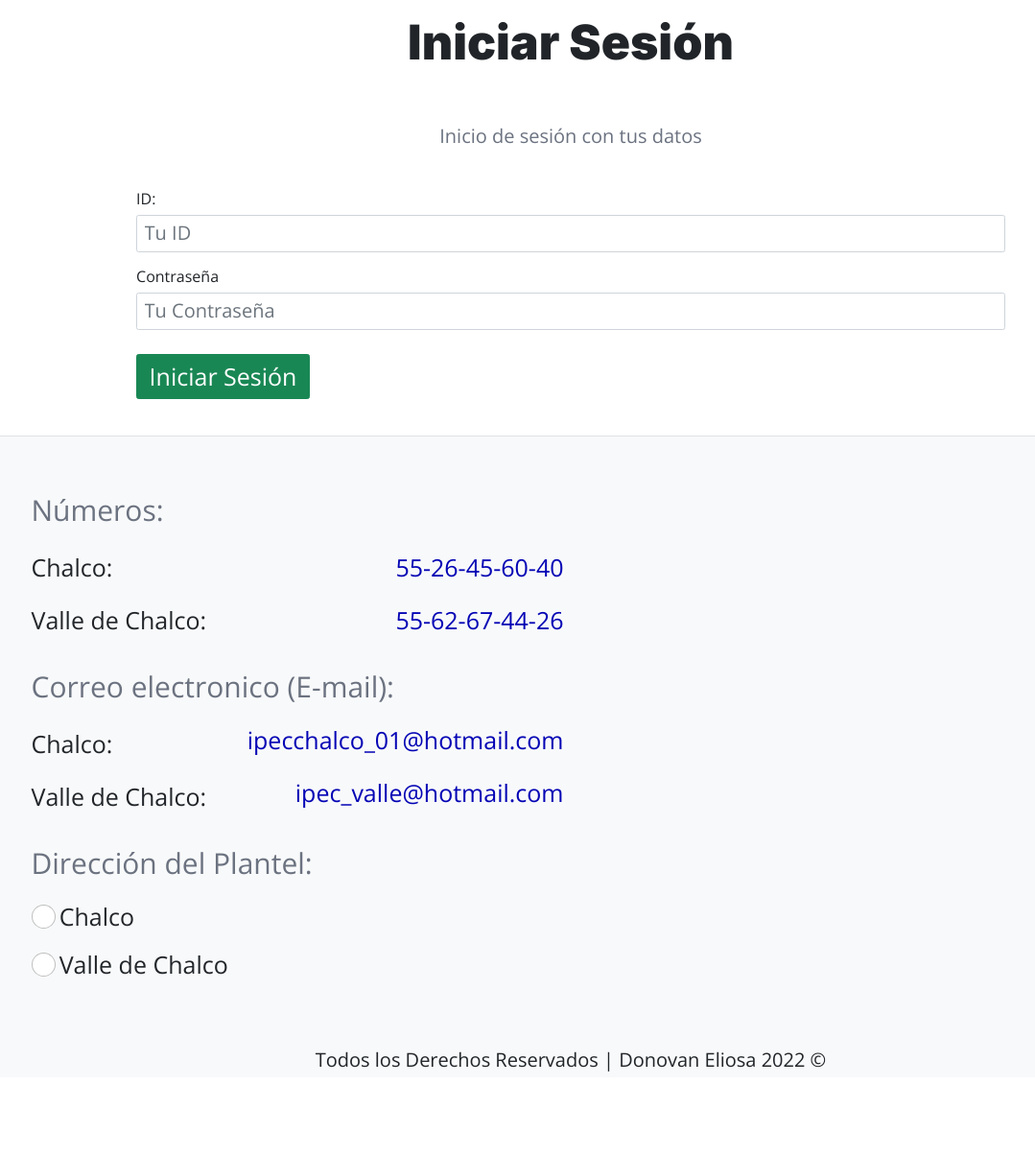
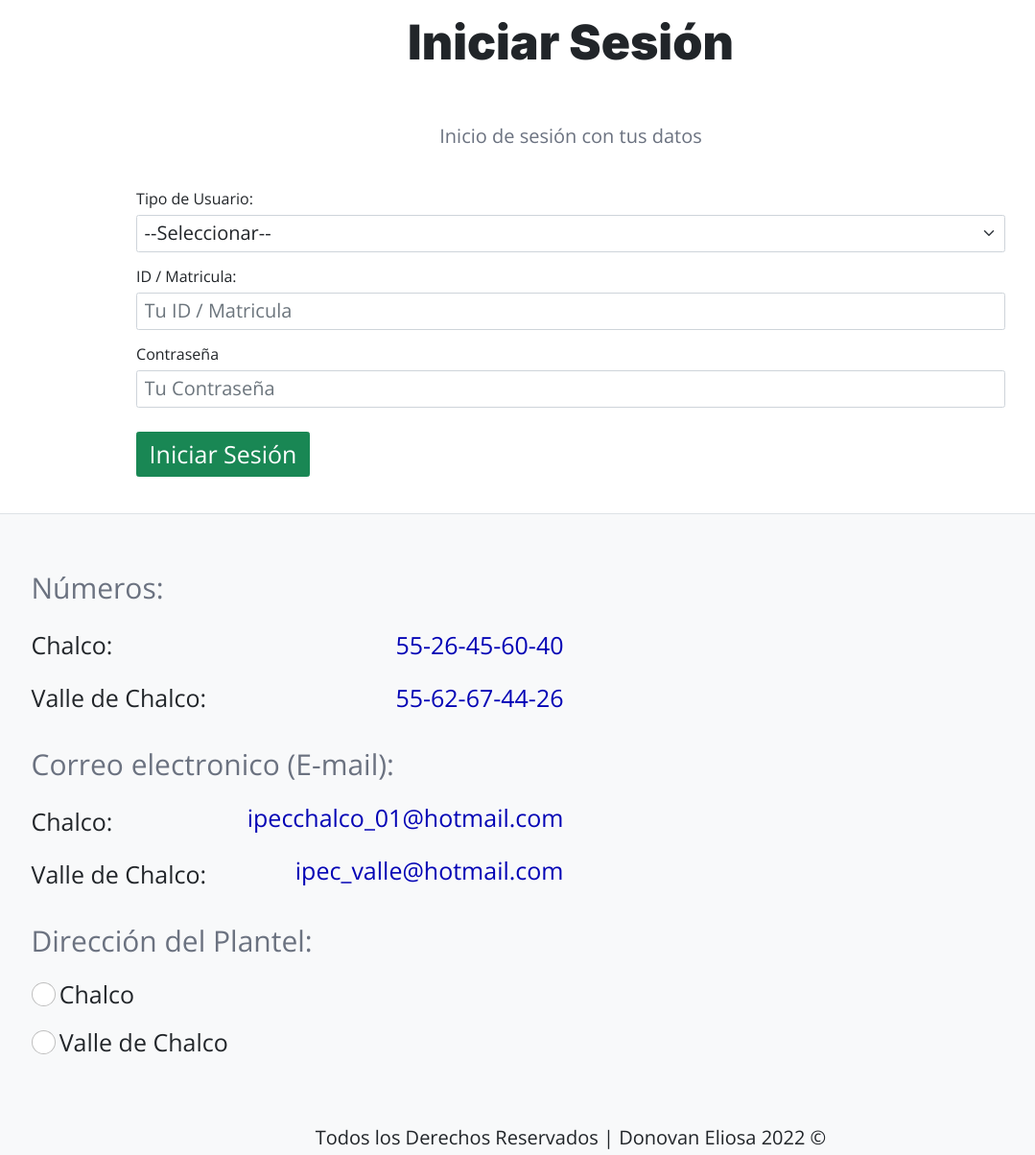
Before and after one commit to Tackless/Grupo-Ipec, a PHP site: page /iniciar-sesion in a window 1280 px wide. Shown: the part 205-1409 px from the top of the page at 96% size, without its empty margins (45-1124 px from the left). Before the commit the page ends 1322 px from the top, so only its background shows below. Run offline with PHP 8.4, Linux system fonts and the light colour scheme; data that the repository does not hold is empty.

Commit message:
add Alumnos al login

```diff
--- a/controllers/LoginController.php
+++ b/controllers/LoginController.php
@@ -2,6 +2,7 @@
 
 namespace Controllers;
 
+use Model\Alumno;
 use Model\Usuario;
 use MVC\Router;
 
@@ -16,41 +17,52 @@ class LoginController {
         $alertas = [];
 
         if ($_SERVER['REQUEST_METHOD'] === 'POST') {
-            $auth = new Usuario($_POST);
+            if ($_POST['usuario'] === '1') {
+                $auth = new Usuario($_POST);
+            } else {
+                $auth = new Alumno($_POST);
+            }
             $alertas = $auth->validarLogin();
             if (empty($alertas)) {
-                $usuario = Usuario::where('id', $auth->id);
+                if ($_POST['usuario'] === '1') {
+                    $usuario = Usuario::where('id', $auth->id);
+                } else {
+                    $usuario = Alumno::where('matricula', $auth->id);
+                }
                 if ($usuario) {
                     // Verificar el password
                     if ($usuario->comprobarPasswordAndConfirmado($auth->password)) {
                         // Autenticar el usuario
-                        session_start();
-                        // if(!isset($_SESSION)) {
-                        // };
+                        if(!isset($_SESSION)) {
+                            session_start();
+                        };
 
                         $_SESSION['id'] = $usuario->id;
                         $_SESSION['nombre'] = $usuario->nombre . " " . $usuario->apellido;
-                        $_SESSION['plantel'] = $usuario->plantel;
                         $_SESSION['login'] = true;
-                        $_SESSION['rol'] = $usuario->rol ?? null;
+                        $_SESSION['rol'] = $usuario->rol ?? '2';
                         // Redireccionar
                         if ($usuario->rol === '1') {
-                            header('location: /admin');
-                        } else if ($usuario->rol === '2') {
                             header('location: /gestion');
-                        } else if ($usuario->rol === '3') {
-                            header('location: /citas');
                         } else {
-                            header('location: /cita');
+                            header('location: /agendar-cita');
                         }
                     }
                 } else {
-                    Usuario::setAlerta('error', 'Usuario no encontrado');
+                    if ($_POST['usuario'] === '1') {
+                        Usuario::setAlerta('error', 'Usuario no encontrado');
+                    } else {
+                        Alumno::setAlerta('error', 'Usuario no encontrado');
+                    }
                 }
             }
         }
+        $alertas = Usuario::getAlertas();
+        // if ($_POST['usuario'] === '1') {
+        // } else {
+        //     $alertas = Alumno::getAlertas();
+        // }
 
-        $alertas = Usuario::getAlertas();
 
         $router->render('/auth/login', [
             'alertas' => $alertas
--- a/models/Usuario.php
+++ b/models/Usuario.php
@@ -6,14 +6,13 @@ class Usuario extends ActiveRecord {
     // Base de datos
 
     protected static $tabla = 'usuarios';
-    protected static $columnasDB = ['id', 'nombre', 'apellido', 'password', 'rol', 'plantel'];
+    protected static $columnasDB = ['id', 'nombre', 'apellido', 'password', 'rol'];
 
     public $id;
     public $nombre;
     public $apellido;
     public $password;
     public $rol;
-    public $plantel;
 
     public function __construct($args = []) {
         $this->id = $args['id'] ?? null;
@@ -21,7 +20,6 @@ class Usuario extends ActiveRecord {
         $this->apellido = $args['apellido'] ?? '';
         $this->password = $args['password'] ?? '';
         $this->rol = $args['rol'] ?? '0';
-        $this->plantel = $args['plantel'] ?? '0';
     }
 
     // Mensajes de validación para la creación de la cuenta
--- a/views/auth/login.php
+++ b/views/auth/login.php
@@ -9,9 +9,18 @@
 
         <form method="POST" class="col-md-10 needs-validation text-start" novalidate>
             <div class="mb-1">
-                <label class="form-label" for="usuario">ID: </label>
-                <input class="form-control" type="text" id="usuario" placeholder="Tu ID" name="id" required>
-                <span class="invalid-feedback">Escribe tu ID.</span>
+                <label for="usuario" class="form-label">Tipo de Usuario: </label>
+                <select class="form-select" id="usuario" name="usuario" required>
+                    <option selected disabled value="">--Seleccionar--</option>
+                    <option value="1">Administración</option>
+                    <option value="2">Alumno</option>
+                </select>
+                <span class="invalid-feedback">Elige una opción.</span>
+            </div>
+            <div class="mb-1">
+                <label class="form-label" for="usuario">ID / Matricula: </label>
+                <input class="form-control" type="text" id="usuario" placeholder="Tu ID / Matricula" name="id" required>
+                <span class="invalid-feedback">Escribe tu ID / Matricula.</span>
             </div>
 
             <div class="mb-1">
--- a/views/templates/barra.php
+++ b/views/templates/barra.php
@@ -10,15 +10,11 @@
                     <p class="text-dark my-1 my-md-0">Hola: <?php echo $_SESSION['nombre'] ?? ''; ?></p>
                     <?php switch ($_SESSION['rol']) {
                         case '1':
-                            echo('<a class="nav-link text-dark my-1 my-md-0" href="/citas">Ver Citas</a>');
-                        case '2':
                             echo('<a class="nav-link text-dark my-1 my-md-0" href="/gestion">Ver Gestion</a>');
-                            break;
-                        case '3':
                             echo('<a class="nav-link text-dark my-1 my-md-0" href="/citas">Ver Citas</a>');
                             break;
                         default:
-                            echo('<a class="nav-link text-dark my-1 my-md-0" href="/calificaciones">Ver Calificaciones</a>');
+                            echo('<a class="nav-link text-dark my-1 my-md-0" href="/">Información</a>');
                             break;
                     } ?>
                     <a class="nav-link text-dark my-1 my-md-0" href="/logout">Cerrar Sesión</a>
```
Also changed, not shown: models/Alumno.php (+21 -0 lines).
